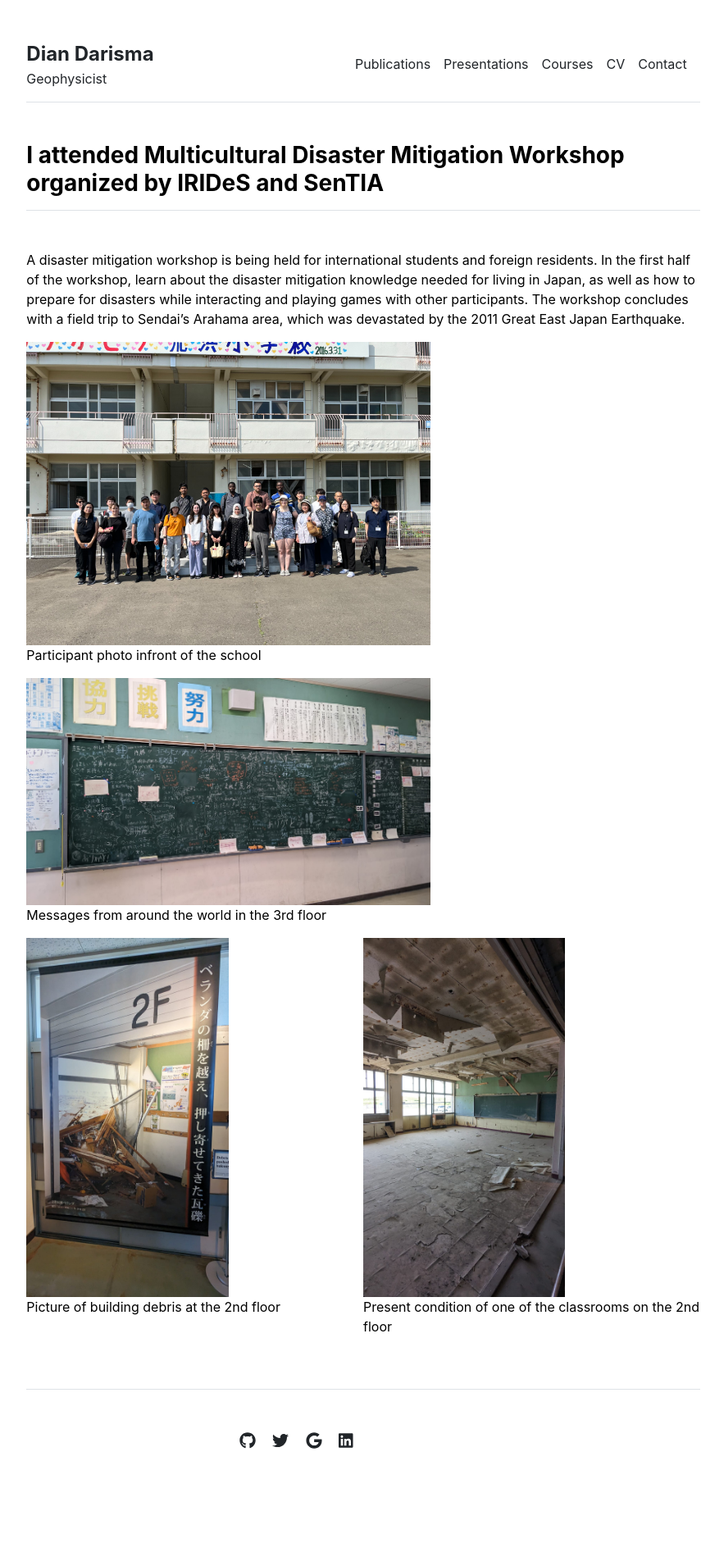
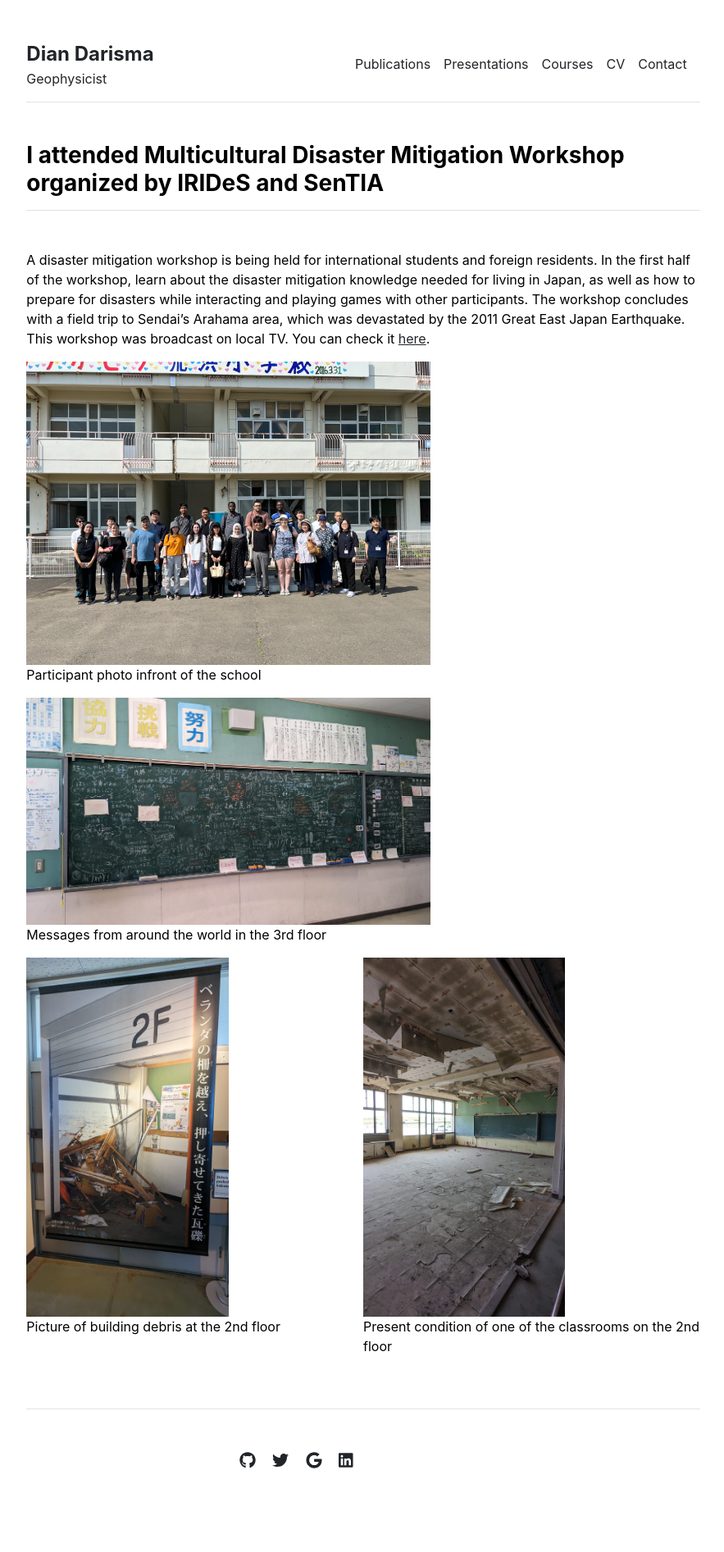
Before and after one commit to diandarisma/diandarisma.github.io, a Jekyll site: the page built from _posts/2023-06-17-DMW.md, in a window 1280 px wide. Shown: the whole page at 82% size, without its empty margins (197-1080 px from the left). Built offline with Jekyll 4.4.1, drawn with Linux system fonts in a browser that asks for light colours; before the commit the page ends 1869 px from its top, so only the background shows below that.

Commit message:
Update 2023-06-17-DMW.md

```diff
--- a/_posts/2023-06-17-DMW.md
+++ b/_posts/2023-06-17-DMW.md
@@ -8,7 +8,9 @@ foreign residents. In the first half of the workshop, learn about the disaster
 mitigation knowledge needed for living in Japan, as well as how to prepare for
 disasters while interacting and playing games with other participants. The
 workshop concludes with a field trip to Sendai’s Arahama area, which was
-devastated by the 2011 Great East Japan Earthquake.
+devastated by the 2011 Great East Japan Earthquake.<br>
+This workshop was broadcast on local TV. You can check it [here](https://www3.nhk.or.jp/tohoku-news/20230617/6000023815.html).
+
 
 <figure>
   <img src="/assets/img/dmw/dmw1.jpeg" alt="participant" width="60%">
```
